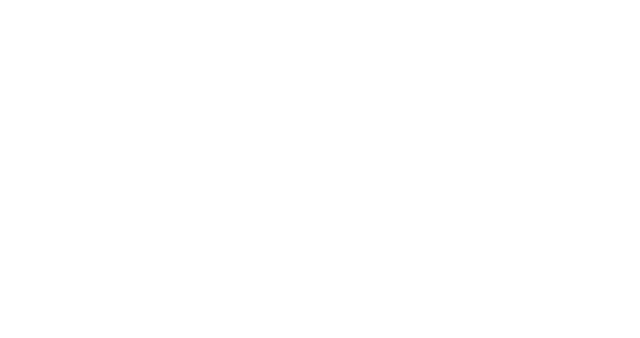
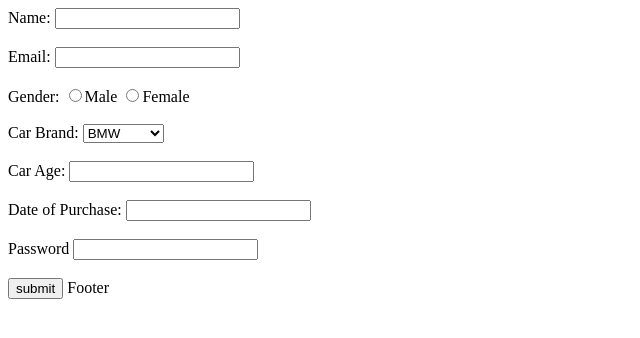
Before and after one commit to acciojob/car-insurance-form-Dimpal777, a website: page main.html in a window 1280 px wide. Shown: the whole page, without its empty margins (0-640 px from the left). Drawn offline with Linux system fonts and the light colour scheme.

Commit message:
car insurance.

```diff
--- a/main.html
+++ b/main.html
@@ -4,13 +4,43 @@
 
 <head>
 	<link rel="stylesheet" href="styles.css">
+	<title>Car insurance resistration form</title>
 </head>
 
 <body>
-	<!-- the entire body must be written by student -->
+	<form action="" method="post">
+		<label for="name">Name:</label>
+		<input type="text" name="name" id="name" required>
+		<br><br>
+		<label for="email">Email:</label>
+		<input type="email" name="email" id="email" required>
+		<br><br>
+		<label for="gender">Gender:</label>
+		<input type="radio" name="gender" value="Male" required>Male
+        <input type="radio" name="gender" value="Female" required>Female
+		<br><br>
+		<label for="cars">Car Brand:</label>
+		<select name="cars" id="cars">
+			<option value="BMW">BMW</option>
+			<option value="Audi">Audi</option>
+			<option value="Mercedez">Mercedez</option>
+		</select>
+		<br><br>
+		<label for="carage">Car Age:</label>
+		<input type="text" name="carage" id="carage" required>
+		<br><br>
+		<label for="dop">Date of Purchase:</label>
+		<input type="dop" name="dop" id="dop" required>
+		<br><br>
+		<label for="password">Password</label>
+		<input type="password" name="password" id="password" required>
+		<br><br>
+		<button type="submit">submit</button>
+
     <script type="text/javascript" src="./script.js">
 </script>
 
 </body>
 
 </html>
+Footer
```
